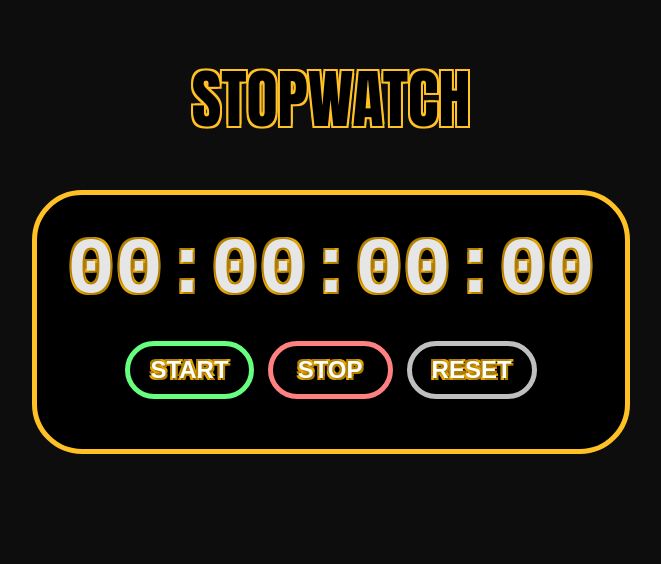
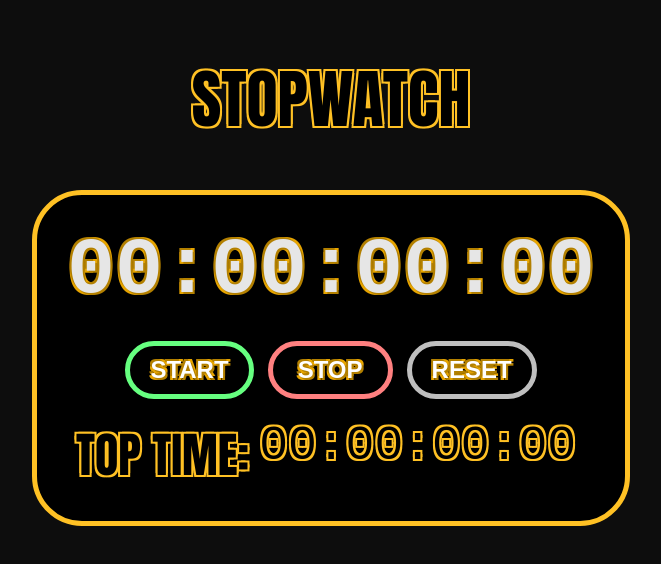
Before and after one commit to KrINd-PRO/Stopwatch, a plain HTML site: page index.html in a window 1280 px wide. Both pictures are taken after a click on the button "STOP". Shown: the whole page, without its empty margins (309-970 px from the left). Drawn offline with Linux system fonts and the light colour scheme.

Commit message:
Adds top time bar to stopwatch.

```diff
--- a/index.html
+++ b/index.html
@@ -20,6 +20,11 @@
             <button id="Stop_Button">STOP</button>
             <button id="Reset_Button">RESET</button>
         </div>
+
+        <div id="Result_Bar">
+            <div id="Top_Result_Name">TOP TIME: </div>
+            <div id="Top_Result_Time"></div>
+        </div>
     </div>
 
     <script src="index.js"></script>
--- a/index.js
+++ b/index.js
@@ -3,6 +3,7 @@
 let Start_Button = document.getElementById("Start_Button");
 let Stop_Button = document.getElementById("Stop_Button");
 let Reset_Button = document.getElementById("Reset_Button");
+let Top_Result_Time = document.getElementById("Top_Result_Time");
 
 let display = document.getElementById("display");
 let Timer = null;
@@ -11,7 +12,6 @@ let Elapsed_Time = 0;
 let Is_Running = true;
 
 Start_Button.onclick = function Start(){
-    console.log("working");
     if(Is_Running){
         Start_Time = Date.now() - Elapsed_Time;
         Timer = setInterval(ubdate, 10);
@@ -23,6 +23,8 @@ Stop_Button.onclick = function Stop(){
         clearInterval(Timer);
         Elapsed_Time = Date.now() - Start_Time;
         Is_Running = true;
+
+        Top_Result_Time.textContent = display.textContent;
     }
 }
 
--- a/style.css
+++ b/style.css
@@ -114,3 +114,35 @@ body{
 
     color:  hsl(0, 0%, 75%);
 }
+
+#Result_Bar{
+    display: flex;
+    gap: 10px;
+}
+
+#Top_Result_Name{
+    font-family: Impact, Haettenschweiler, 'Arial Narrow Bold', sans-serif;
+    font-size: 3rem;
+
+    color: hsl(0, 0%, 0%);
+    text-shadow:
+        2px 2px 0px hsl(43, 100%, 57%),   /* Right shadow */
+        -2px -2px 0px hsl(43, 100%, 57%), /* Left shadow */
+        2px -2px 0px hsl(43, 100%, 57%),  /* Bottom shadow */
+        -2px 2px 0px hsl(43, 100%, 57%);  /* Top shadow */
+}
+
+#Top_Result_Time{
+    display: inline-block;
+    margin-right: 10px;
+
+    font-family: monospace;
+    font-size: 3rem;
+
+    color: hsl(0, 0%, 0%);
+    text-shadow:
+        2px 2px 0px hsl(43, 100%, 57%),   /* Right shadow */
+        -2px -2px 0px hsl(43, 100%, 57%), /* Left shadow */
+        2px -2px 0px hsl(43, 100%, 57%),  /* Bottom shadow */
+        -2px 2px 0px hsl(43, 100%, 57%);  /* Top shadow */
+}
```
